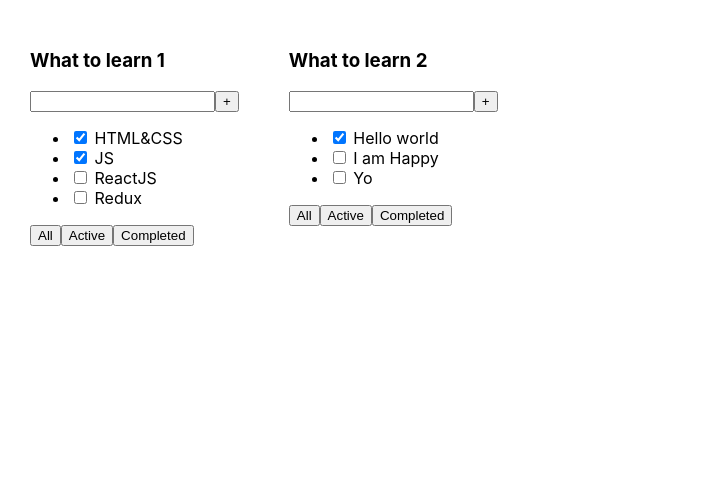
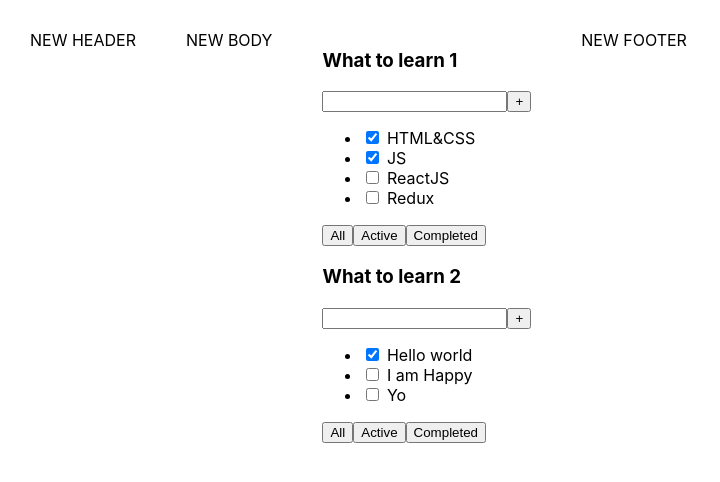
Before and after one commit to XAOC614/todolist, a React (Create React App) app: page / in a window 1280 px wide. Shown: the top 482 px of the page, without its empty margins (0-720 px from the left). Built offline with nearby package versions, Linux system fonts and the light colour scheme.

Commit message:
add components (Header,Footer,Body)

```diff
--- a/src/App.tsx
+++ b/src/App.tsx
@@ -1,6 +1,9 @@
 import React from 'react';
 import './App.css';
 import {Todolist} from "./Todolist";
+import {Header} from "./site/Header";
+import {Body} from "./site/Body";
+import {Footer} from "./site/Footer";
 
 
 function App() {
@@ -20,8 +23,13 @@
 
     return (
         <div className="App">
+            <Header titleForHeader = {'NEW HEADER'}/>
+            <Body titleForBody = {'NEW BODY'}/>
+            <div>
             <Todolist title={title1} titleNew={100200} tasks={tasks1}/>
             <Todolist title={title2} tasks={tasks2}/>
+            </div>
+            <Footer titleForFooter = {'NEW FOOTER'}/>
         </div>
     );
 }
--- /dev/null
+++ b/src/site/Body.tsx
@@ -0,0 +1,10 @@
+import React from "react";
+
+type BodyPropsType = {
+    titleForBody: string
+}
+export const Body = (props:BodyPropsType) => {
+    return (
+        <div>{props.titleForBody}</div>
+    )
+}
--- /dev/null
+++ b/src/site/Footer.tsx
@@ -0,0 +1,10 @@
+import React from "react";
+
+type FooterPropsType = {
+    titleForFooter: string
+}
+export const Footer = (props:FooterPropsType) => {
+    return (
+        <div>{props.titleForFooter}</div>
+    )
+}
--- /dev/null
+++ b/src/site/Header.tsx
@@ -0,0 +1,11 @@
+import React from "react";
+
+type HeaderPropsType = {
+    titleForHeader : string
+}
+
+export const Header = (props:HeaderPropsType) => {
+    return (
+        <div>{props.titleForHeader}</div>
+    )
+}
```
